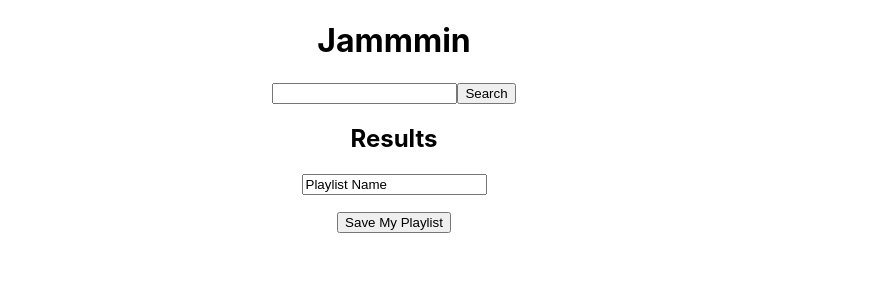
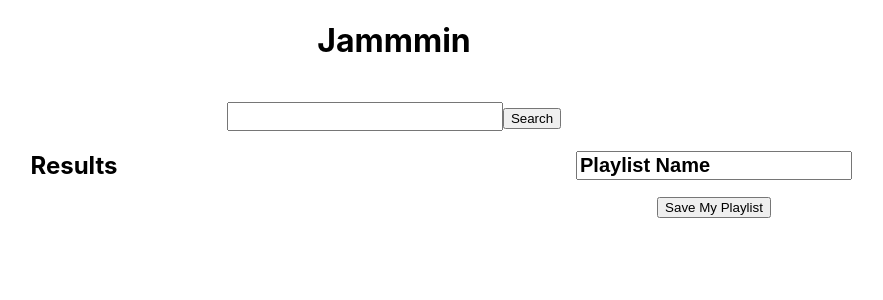
Before and after one commit to JasonSteelmanCoder/jammmin, a React (Create React App) app: page / in a window 1280 px wide. Shown: the top 300 px of the page, without its empty margins (246-1129 px from the left). Built offline with nearby package versions, Linux system fonts and the light colour scheme.

Commit message:
Add preliminary styles for ease of viewing

```diff
--- a/src/App.css
+++ b/src/App.css
@@ -2,37 +2,17 @@
   text-align: center;
 }
 
-.App-logo {
-  height: 40vmin;
-  pointer-events: none;
+.lists-container {
+  display: grid;
+  grid-template-columns: 1fr 1fr;
 }
 
-@media (prefers-reduced-motion: no-preference) {
-  .App-logo {
-    animation: App-logo-spin infinite 20s linear;
-  }
+ul {
+  list-style-type: none;
 }
 
-.App-header {
-  background-color: #282c34;
-  min-height: 100vh;
-  display: flex;
-  flex-direction: column;
-  align-items: center;
-  justify-content: center;
-  font-size: calc(10px + 2vmin);
-  color: white;
+input {
+  font-size: 1.25rem;
+  margin-top: 20px;
+  font-weight: bold;
 }
-
-.App-link {
-  color: #61dafb;
-}
-
-@keyframes App-logo-spin {
-  from {
-    transform: rotate(0deg);
-  }
-  to {
-    transform: rotate(360deg);
-  }
-}
--- a/src/App.js
+++ b/src/App.js
@@ -20,8 +20,10 @@ function App() {
         <h1>Jammmin</h1>
       </header>
       <SearchBar handleNewResults={handleNewResults} />
-      <SearchResults results={results} setSelectedTracks={setSelectedTracks} />
-      <Playlist selectedTracks={selectedTracks} />
+      <div className='lists-container'>
+        <SearchResults results={results} setSelectedTracks={setSelectedTracks} />
+        <Playlist selectedTracks={selectedTracks} />
+      </div>
     </div>
   );
 }
--- a/src/Playlist.js
+++ b/src/Playlist.js
@@ -12,7 +12,7 @@ function Playlist({ selectedTracks }) {
         <div>
             <input type='text' value={playlistName} onChange={handleChange}></input>
             <ul>
-                {selectedTracks.map((item, index) => <li key={index}>{item}</li>)}
+                {selectedTracks.map((item) => <>{item}</>)}
             </ul>
             <SaveButton />
         </div>
--- a/src/SearchResults.js
+++ b/src/SearchResults.js
@@ -4,7 +4,7 @@ import Track from './Track';
 function SearchResults({ results, setSelectedTracks }) {
 
     return(
-        <>
+        <div>
             <h2>Results</h2>
             <ul>
                 {results.map((item, index) => (
@@ -18,7 +18,7 @@ function SearchResults({ results, setSelectedTracks }) {
                     />
                 ))}
             </ul>
-        </>
+        </div>
     )
 }
 
--- /dev/null
+++ b/src/Track.css
@@ -0,0 +1,6 @@
+li {
+    border: 1px solid black;
+    border-radius: 15px;
+    margin-top: 5px;
+    margin-bottom: 5px;
+}
--- a/src/Track.js
+++ b/src/Track.js
@@ -1,4 +1,5 @@
 import React from 'react';
+import './Track.css';
 
 function Track({ results, result, artist, album, setSelectedTracks, index }) {
 
--- a/src/mockResponse.js
+++ b/src/mockResponse.js
@@ -5,14 +5,14 @@ const songs = [
         "album": "Sixteen Stone"
     }},
 
+    {"Everlong": {
+        "artist": "The Foo Fighters",
+        "album": "The Color and the Shape"
+    }},
+
     {"Jumper": {
         "artist": "Third Eye Blind",
         "album": "Third Eye Blind"
-    }},
-
-    {"Everlong": {
-        "artist": "The Foo Fighters",
-        "album": "The Color and the Shape"
     }},
 
     {"Iris": {
```
Also changed, not shown: src/TODO.txt, src/logo.svg (deleted).
